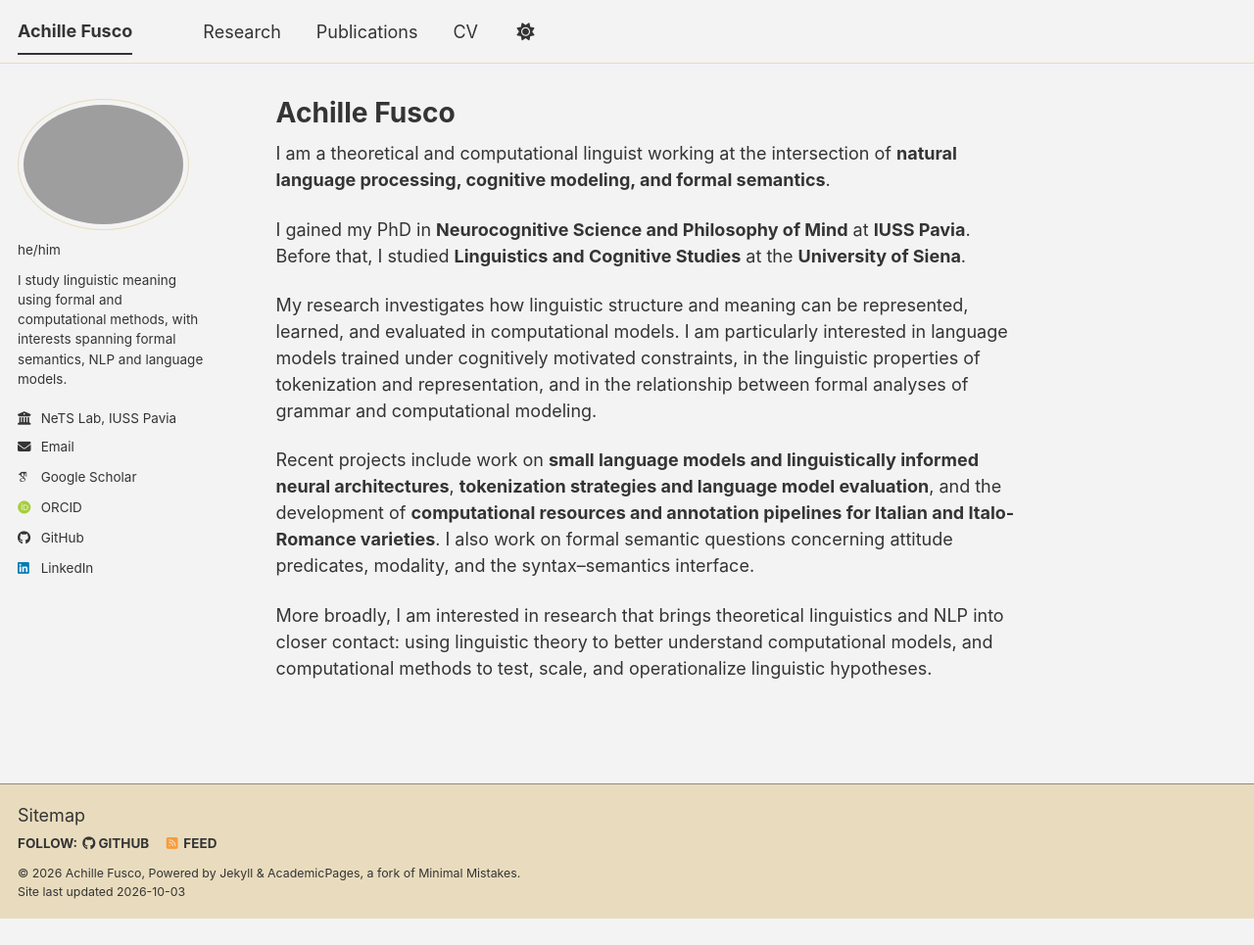
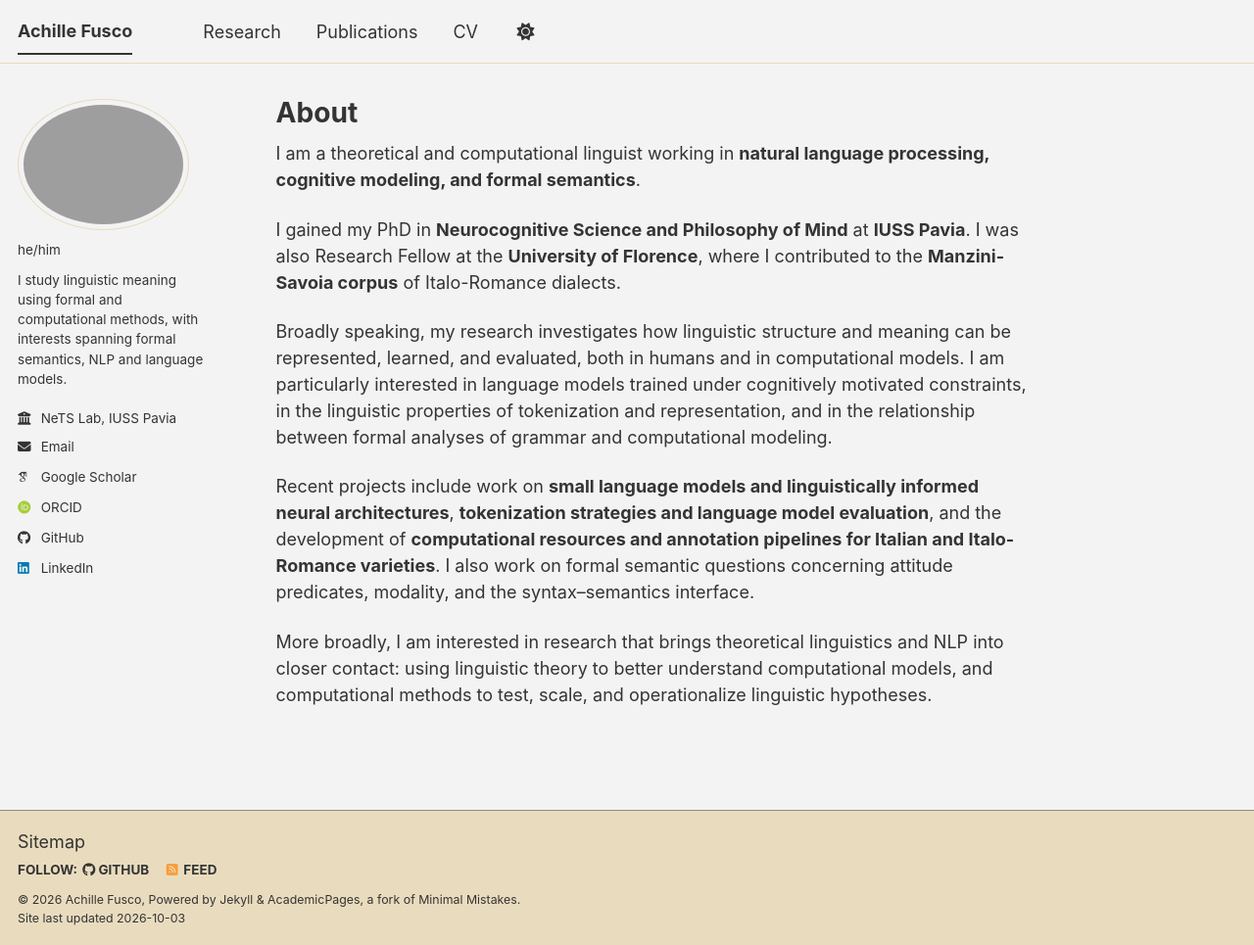
Before and after one commit to achille-fusco/achille-fusco.github.io, a Jekyll site: the page built from _pages/about.md, in a window 1280 px wide and 965 px high. Shown: the whole window at 98% size. Built offline with Jekyll 4.4.1, drawn with Linux system fonts in a browser that asks for light colours; some web fonts are replaced; a script bundle is joined from its source files by our own code; library files that are not in the unit come from our copies.

Commit message:
Revise about page content and title
Updated the title and refined the content for clarity and detail.

```diff
--- a/_pages/about.md
+++ b/_pages/about.md
@@ -1,6 +1,6 @@
 ---
 permalink: /
-title: "Achille Fusco"
+title: "About"
 author_profile: true
 show_title: false
 redirect_from:
@@ -8,11 +8,11 @@ redirect_from:
   - /about.html
 ---
 
-I am a theoretical and computational linguist working at the intersection of **natural language processing, cognitive modeling, and formal semantics**.
+I am a theoretical and computational linguist working in **natural language processing, cognitive modeling, and formal semantics**.
 
-I gained my PhD in **Neurocognitive Science and Philosophy of Mind** at **IUSS Pavia**. Before that, I studied **Linguistics and Cognitive Studies** at the **University of Siena**.
+I gained my PhD in **Neurocognitive Science and Philosophy of Mind** at **IUSS Pavia**. I was also Research Fellow at the **University of Florence**, where I contributed to the **Manzini-Savoia corpus** of Italo-Romance dialects.
 
-My research investigates how linguistic structure and meaning can be represented, learned, and evaluated in computational models. I am particularly interested in language models trained under cognitively motivated constraints, in the linguistic properties of tokenization and representation, and in the relationship between formal analyses of grammar and computational modeling.
+Broadly speaking, my research investigates how linguistic structure and meaning can be represented, learned, and evaluated, both in humans and in computational models. I am particularly interested in language models trained under cognitively motivated constraints, in the linguistic properties of tokenization and representation, and in the relationship between formal analyses of grammar and computational modeling.
 
 Recent projects include work on **small language models and linguistically informed neural architectures**, **tokenization strategies and language model evaluation**, and the development of **computational resources and annotation pipelines for Italian and Italo-Romance varieties**. I also work on formal semantic questions concerning attitude predicates, modality, and the syntax–semantics interface.
 
```
